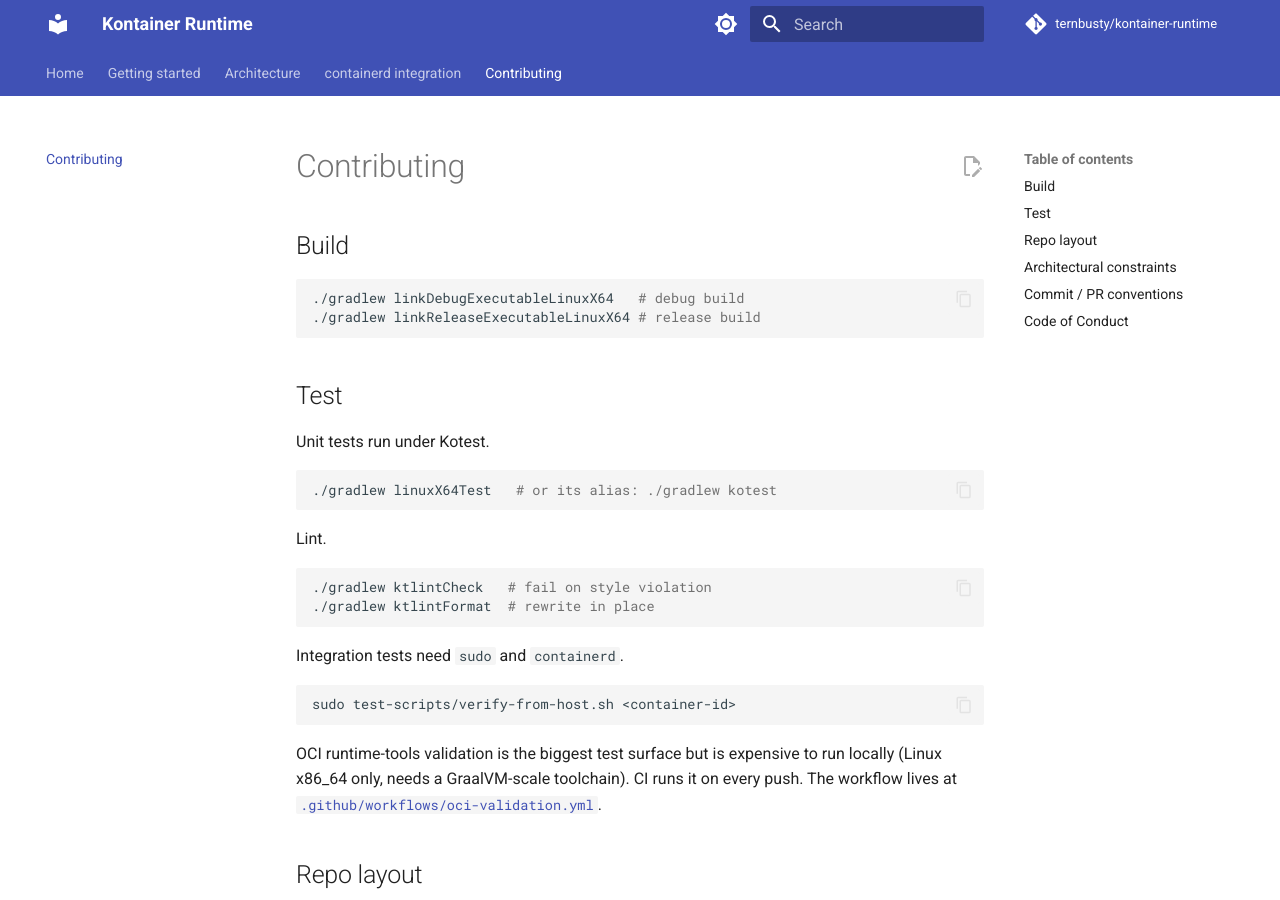
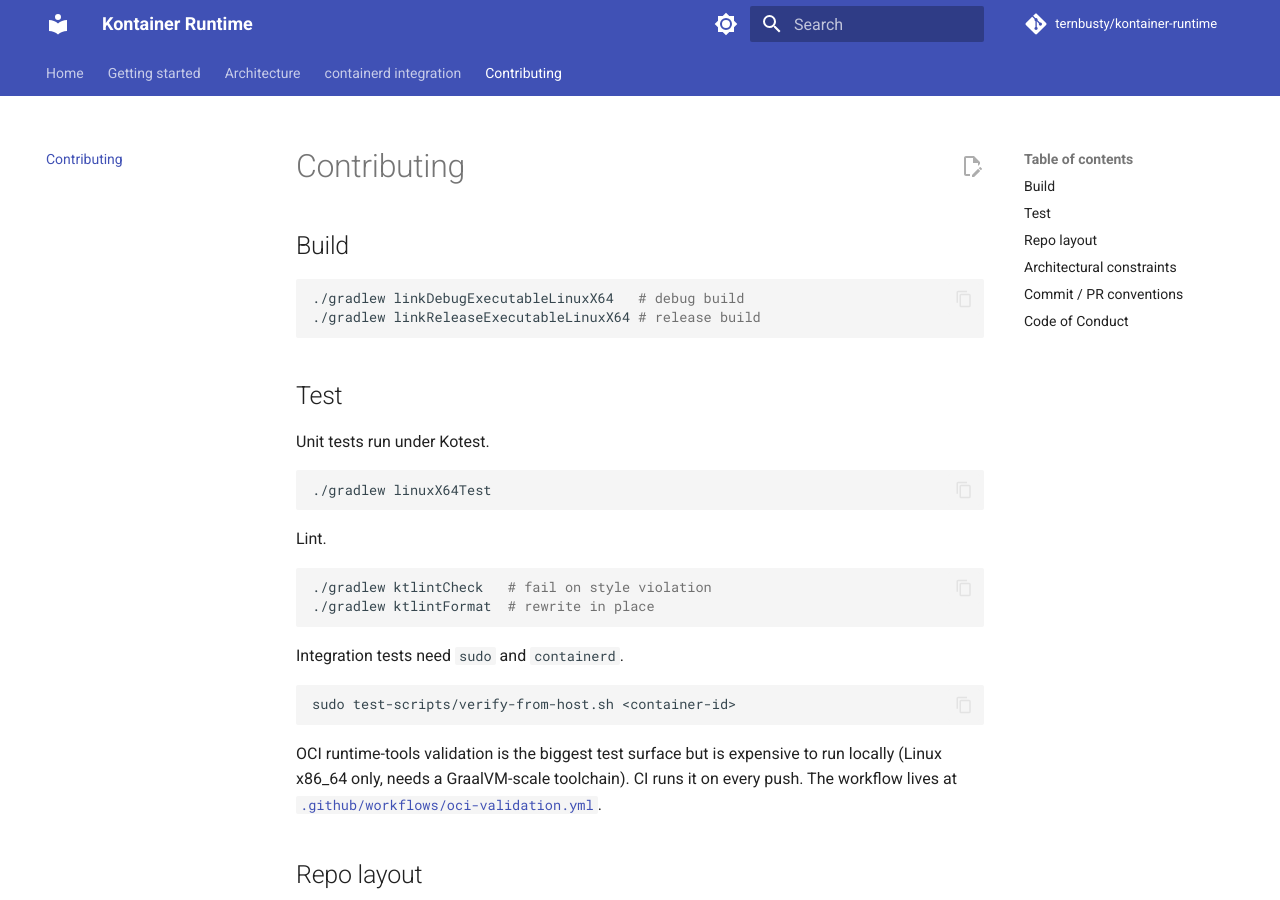
Before and after one commit to ternbusty/kontainer-runtime, an MkDocs documentation site: the page built from docs/contributing.md, in a window 1280 px wide and 900 px high. Built offline with MkDocs 1.6.1 and Material for MkDocs 9.7.7, drawn with Linux system fonts in a browser that asks for light colours; comment, search, counter and statistics services are not loaded.

Commit message:
refactor: trim comments to the ordering constraint only

````diff
--- a/docs/contributing.md
+++ b/docs/contributing.md
@@ -12,7 +12,7 @@
 Unit tests run under Kotest.
 
 ```bash
-./gradlew linuxX64Test   # or its alias: ./gradlew kotest
+./gradlew linuxX64Test
 ```
 
 Lint.
````
Also changed, not shown: 2 other files.
